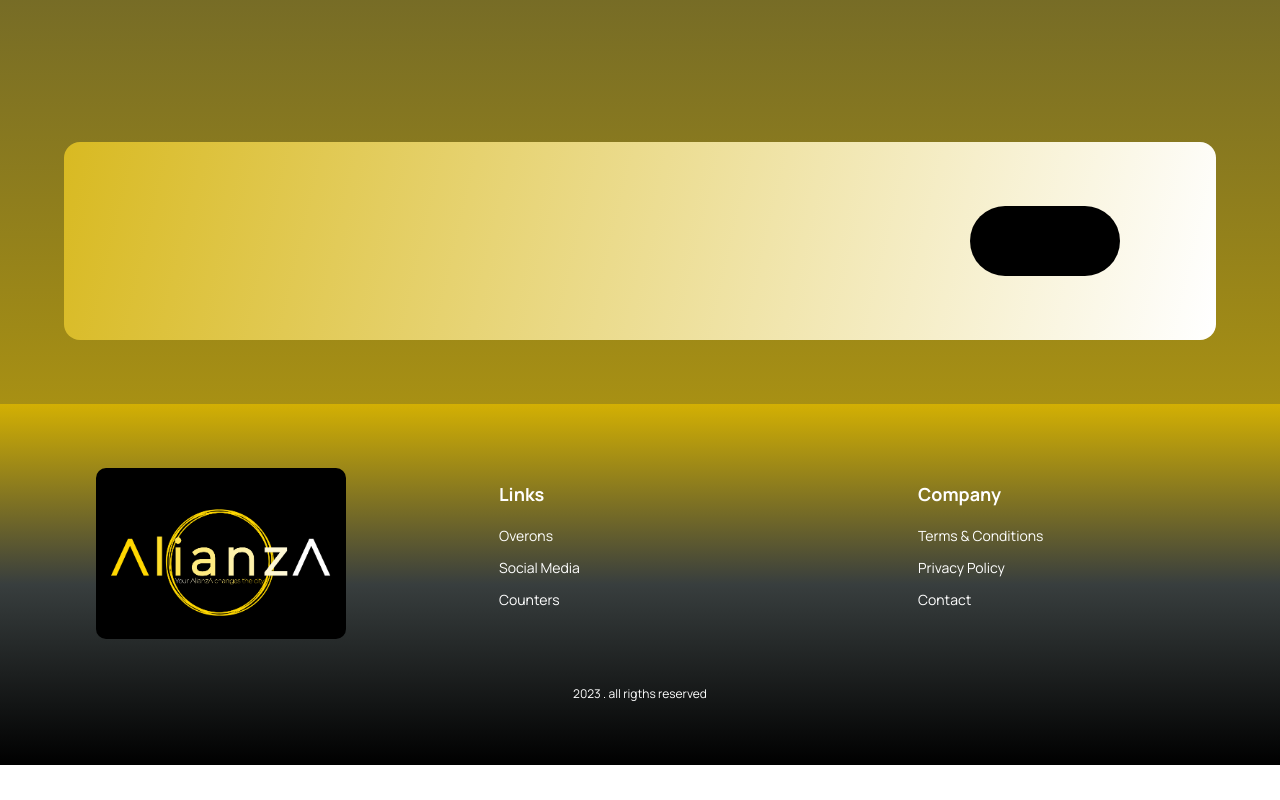
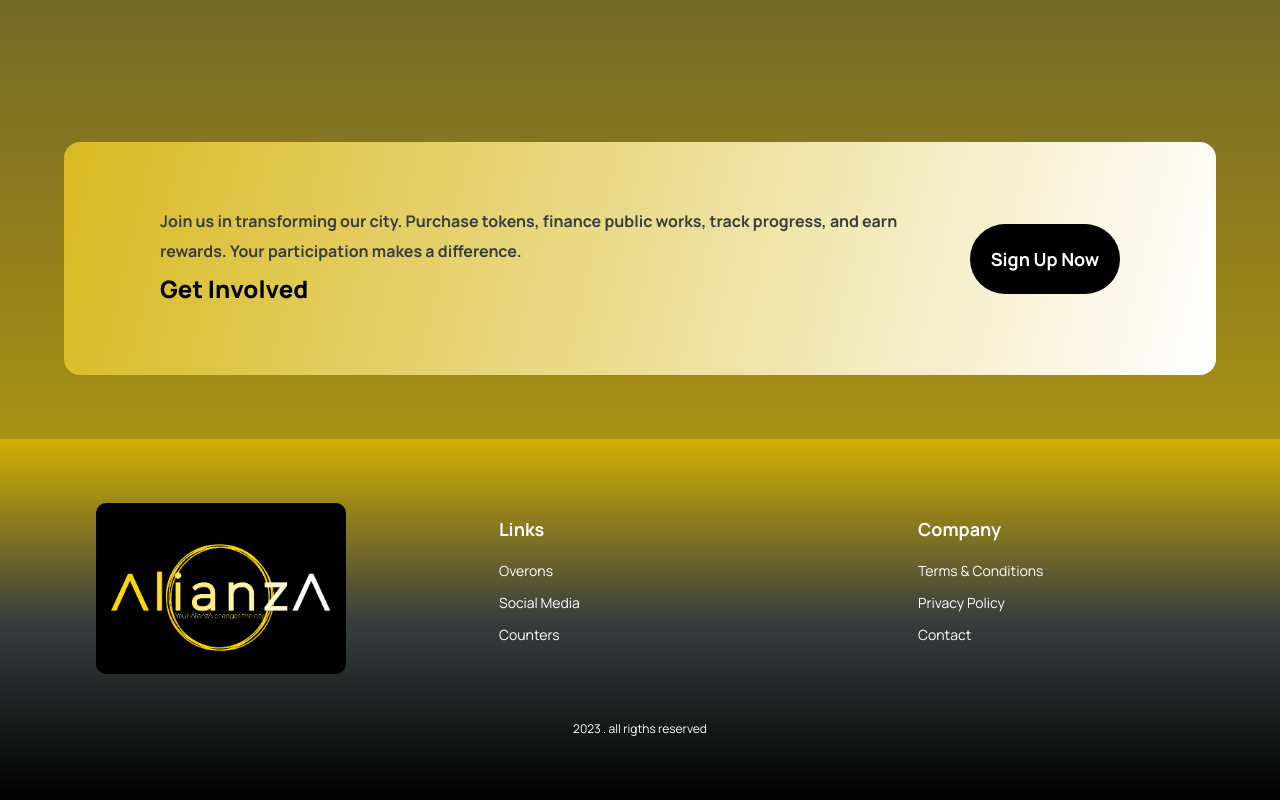
Before and after one commit to leetebbs/Alianza, a React (Create React App) app in the folder frontend/: page / in a window 1280 px wide. Shown: the part 1808-2608 px from the top of the page. Before the commit the page ends 2573 px from the top, so only its background shows below. Built offline with nearby package versions, Linux system fonts and the light colour scheme.

Commit message:
Add props in CTA component

```diff
--- a/frontend/src/pages/Home/Home.jsx
+++ b/frontend/src/pages/Home/Home.jsx
@@ -7,7 +7,13 @@ const Home = () => {
         <Header />
         <About />
         <HowItWork />
-        <Cta />
+        <Cta
+          cta_title={`Get Involved`}
+          cta_text={`Join us in transforming our city. Purchase tokens, finance public works, track progress,
+          and earn rewards. Your participation makes a difference.`}
+          cta_btn_text={`Sign Up Now`}
+          cta_btn_link={`https://allianz-teal.vercel.app/`}
+        />
     </>
   )
 }
```
